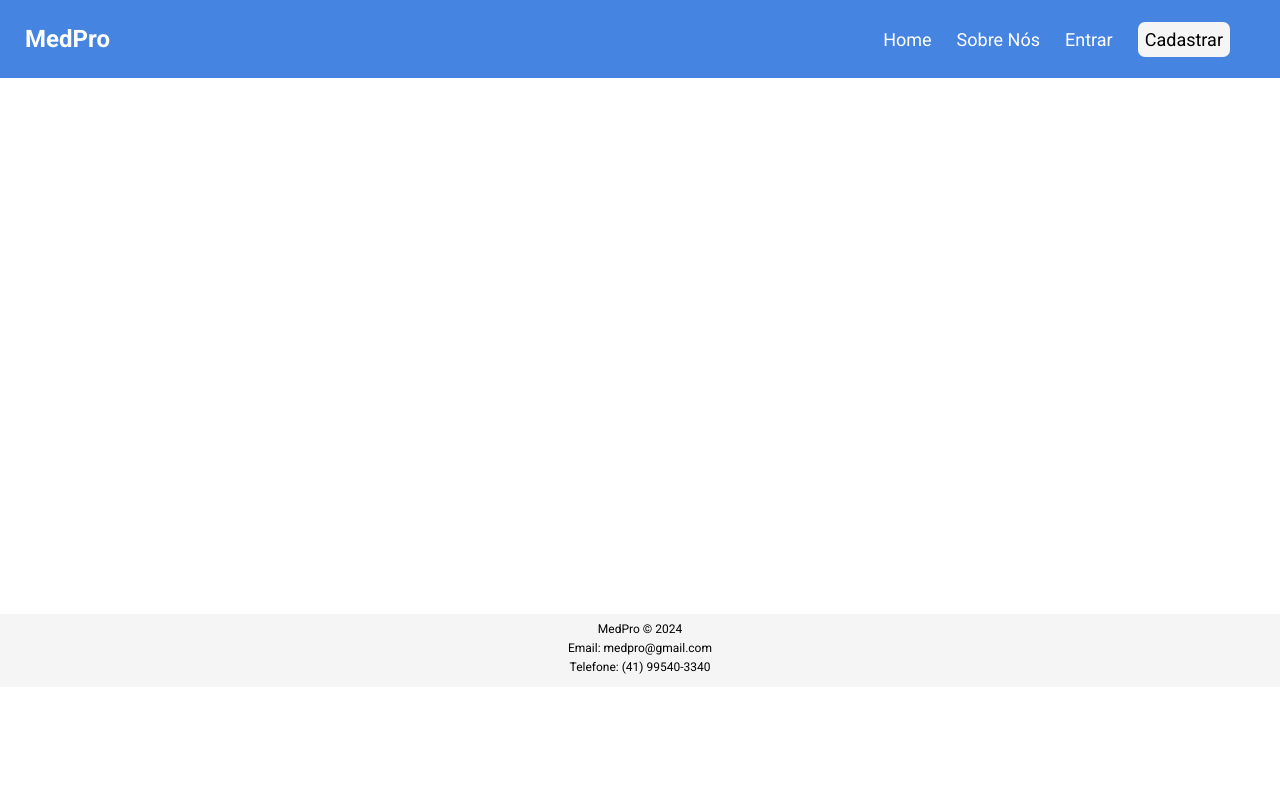
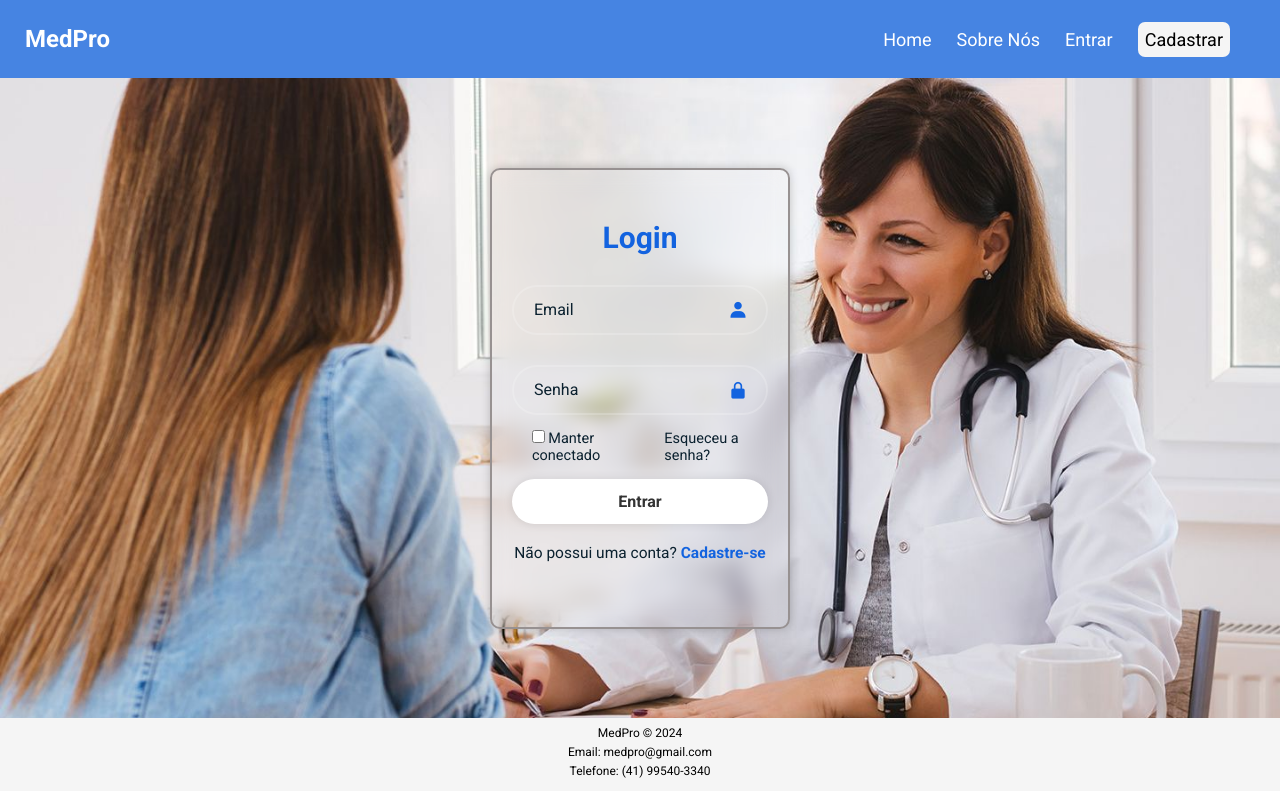
Before and after one commit to leandroofaria/MedPro, an Angular app: page /login in a window 1280 px wide. Before the commit this address led to /. Built offline with nearby package versions, Linux system fonts and the light colour scheme.

Commit message:
Criando Tela Login

```diff
--- a/src/app/app-routing.module.ts
+++ b/src/app/app-routing.module.ts
@@ -2,10 +2,12 @@ import { NgModule } from '@angular/core';
 import { RouterModule, Routes } from '@angular/router';
 import { HomeComponent } from './components/pages/home/home.component';
 import { AboutComponent } from './components/pages/about/about.component';
+import { LoginComponent } from './components/login/login.component';
 
 const routes: Routes = [
   {path:'', component: HomeComponent},
   {path:'about', component: AboutComponent},
+  {path:'login', component: LoginComponent}
 ];
 
 @NgModule({
--- a/src/app/app.component.css
+++ b/src/app/app.component.css
@@ -1,4 +1,3 @@
 .container {
     min-height: 65vh;
-    margin-top: 1em;
 }
--- a/src/app/app.module.ts
+++ b/src/app/app.module.ts
@@ -7,6 +7,7 @@ import { HeaderComponent } from './components/header/header.component';
 import { FooterComponent } from './components/footer/footer.component';
 import { AboutComponent } from './components/pages/about/about.component';
 import { HomeComponent } from './components/pages/home/home.component';
+import { LoginComponent } from './components/login/login.component';
 
 @NgModule({
   declarations: [
@@ -14,7 +15,8 @@ import { HomeComponent } from './components/pages/home/home.component';
     HeaderComponent,
     FooterComponent,
     AboutComponent,
-    HomeComponent
+    HomeComponent,
+    LoginComponent
   ],
   imports: [
     BrowserModule,
--- a/src/app/components/header/header.component.html
+++ b/src/app/components/header/header.component.html
@@ -4,7 +4,7 @@
       <ul>
         <li><a routerLink="/">Home</a></li>
         <li><a routerLink="/about">Sobre Nós</a></li>
-        <li><a>Entrar</a></li>
+        <li><a routerLink="/login">Entrar</a></li>
         <li><a class="cadastrar" [ngStyle]="{'color':'black'}">Cadastrar</a></li>
       </ul>
     </nav>
--- /dev/null
+++ b/src/app/components/login/login.component.css
@@ -0,0 +1,116 @@
+.body {
+    display: flex;
+    justify-content: center;
+    align-items: center;
+    min-height:80vh;
+    background: url('src/assets/img/medico-home.jpg') no-repeat;
+    background-size: cover;
+    background-position: center;
+
+}
+
+.wrapper {
+    background: transparent;
+    border: 2px solid rgb(151, 145, 145);
+    backdrop-filter: blur(10px);
+    box-shadow: 0 0 10px rgba(0,0,0,0.2);
+    color: #FFFF;
+    width: 300px;
+    border-radius: 10px;
+    padding: 50px 20px;
+}
+
+.wrapper h1 {
+    font-size: 30px;
+    text-align: center;
+    color: #1363df;
+}
+
+.wrapper .input-box {
+    position: relative;
+    width: 100%;
+    height: 50px;
+    margin: 30px 0;
+}
+
+.input-box input {
+    width: 100%;
+    height: 100%;
+    background: transparent;
+    border: none;
+    outline: none;
+    border: 2px solid rgba(255,255,255, .2);
+    border-radius: 40px;
+    font-size: 16px;
+    color: #FFFF;
+    padding: 20px 45px 20px 20px;
+}
+
+.input-box input::placeholder {
+    color: #0b212f;
+}
+
+.input-box i {
+    position: absolute;
+    right: 20px;
+    top: 50%;
+    transform: translateY(-50%);
+    font-size: 20px;
+    color: #1363df;
+}
+
+.wrapper .remember-forgot {
+    display: flex;
+    justify-content: space-between;
+    font-size: 14.5px;
+    margin: -15px 0 15px;
+    color: #0b212f;;
+    margin-left: 20px;
+}
+
+.remember-forgot label input {
+    accent-color: #fff;
+    margin-right: 3px;
+    margin-left: .3px;
+}
+
+.remember-forgot a {
+    color: #0b212f;
+    text-decoration: none;
+    margin-left: 20px;
+}
+
+.remember-forgot a:hover {
+    text-decoration: underline;
+}
+
+.wrapper .btn {
+    width: 100%;
+    height: 45px;
+    background: #fff;
+    border: none;
+    outline: none;
+    border-radius: 40px;
+    box-shadow: 0 0 10px rgba(0,0,0,.1);
+    cursor: pointer;
+    font-size: 16px;
+    color: #333;
+    font-weight: 600;
+}
+
+.wrapper .register-link {
+    font-size: 15.5px;
+    text-align: center;
+    margin: 20px 0px 15px;
+    color: #0b212f;;
+}
+
+.register-link p a {
+    color: #1363df;
+    text-decoration: none;
+    font-weight: 600;
+}
+
+.register-link p a:hover {
+    text-decoration: underline;
+}
--- /dev/null
+++ b/src/app/components/login/login.component.html
@@ -0,0 +1,24 @@
+<div class="body">
+    <div class="wrapper">
+        <form action="">
+            <h1>Login</h1>
+            <div class="input-box">
+                <input type="email" placeholder="Email" required>
+                <i class='bx bxs-user'></i>
+            </div>
+            <div class="input-box">
+                <input type="password" placeholder="Senha" required>
+                <i class='bx bxs-lock-alt' ></i>
+            </div>
+            <div class="remember-forgot">
+                <label><input type="checkbox">Manter conectado</label>
+                <a href="#">Esqueceu a senha?</a>
+            </div>
+            <button type="submit" class="btn">Entrar</button>
+            <div class="register-link">
+                <p>Não possui uma conta?<a href=""> Cadastre-se</a></p>
+            </div>
+        </form>
+    </div>
+
+</div>
--- a/src/app/components/pages/about/about.component.css
+++ b/src/app/components/pages/about/about.component.css
@@ -0,0 +1,45 @@
+
+.main-section {
+    display: flex;
+    justify-content: center;
+    align-items: center;
+    margin: 5rem;
+    flex-direction: column;
+}
+
+/* Estilizando o texto */
+.text-section {
+    text-align: justify;
+    font-size: 1.5rem;
+    font-weight: 500;
+    max-width: 800px; /* Controla a largura máxima do texto */
+
+    margin-bottom: 2rem;
+}
+
+.text-section h1 {
+    font-size: 2.5rem;
+    margin-bottom: 1rem;
+}
+
+/* Estilizando a seção de botões */
+.button-section {
+    display: flex;
+    justify-content: flex-start; /* Botões alinhados à esquerda */
+}
+
+/* Estilizando os links */
+.button-section a {
+    margin-top: 2rem; /* Adicione um espaçamento entre os botões */
+    text-decoration: none; /* Remova a decoração do link */
+    color: white; /* Cor dos botões */
+    padding: 10px 20px; /* Adicione padding para uma aparência mais agradável */
+    border-radius: 5px; /* Adicione borda arredondada */
+    background-color: #1363df; /* Cor de fundo dos botões */
+    transition: all 0.3s ease; /* Adicione uma transição suave */
+}
+
+/* Estilizando os botões ao passar o mouse */
+.button-section a:hover {
+    background-color: #47b5ff; /* Mude a cor de fundo ao passar o mouse */
+}
--- a/src/app/components/pages/about/about.component.html
+++ b/src/app/components/pages/about/about.component.html
@@ -1 +1,10 @@
-<p>Página de about</p>
+<div class="main-section">
+    <div class="text-section">
+        <h1>Sobre Nós</h1>
+        <p>A MedPro é reconhecida como um plano de saúde líder, dedicado a fornecer cuidados de saúde excepcionais e abrangentes para nossos clientes. Nós nos destacamos no mercado como uma escolha confiável para indivíduos e famílias que buscam qualidade, acessibilidade e atendimento personalizado.<br><br></p>
+        <p>Com uma equipe de profissionais altamente qualificados e uma infraestrutura de ponta, estamos comprometidos em oferecer um serviço que não só atenda, mas supere as expectativas de nossos clientes. Nossa missão é promover uma vida mais saudável e feliz para todos os que confiam em nossa expertise.</p>
+        <div class="button-section">
+            <a href="#">Agende uma Consulta</a>
+        </div>
+    </div>
+</div>
--- a/src/index.html
+++ b/src/index.html
@@ -9,6 +9,7 @@
   <link rel="preconnect" href="https://fonts.googleapis.com">
   <link rel="preconnect" href="https://fonts.gstatic.com" crossorigin>
   <link href="https://fonts.googleapis.com/css2?family=Roboto:wght@400;500;700;900&display=swap" rel="stylesheet">
+  <link href='https://unpkg.com/boxicons@2.1.4/css/boxicons.min.css' rel='stylesheet'>
 </head>
 <body>
   <app-root></app-root>
```
Also changed, not shown: src/app/components/login/login.component.ts (added, +10 -0 lines), 1 other file (tests, documents, lock files or other folders).
